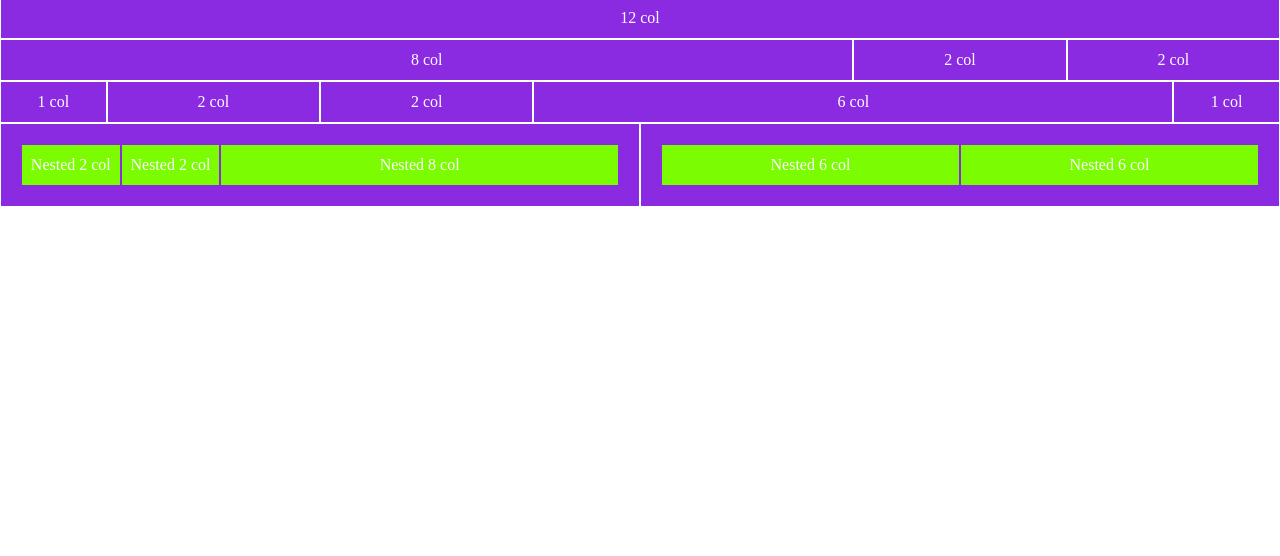
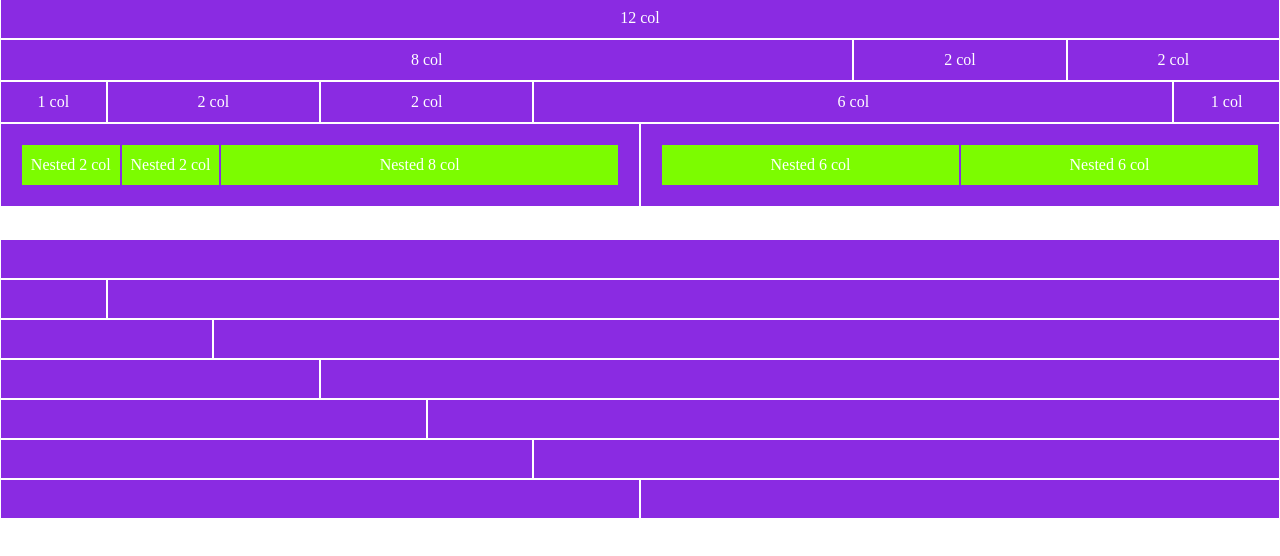
Before and after one commit to Gtp87/html-css-12bool, a plain HTML site: page index.html in a window 1280 px wide. Shown: the part 124-680 px from the top of the page. Drawn offline with Linux system fonts and the light colour scheme.

Commit message:
aggiunta seconda parte

```diff
--- a/css/style.css
+++ b/css/style.css
@@ -19,3 +19,8 @@ html {
     background-color:lawngreen;
     border: 1px solid blueviolet;
 }
+
+
+.margin {
+    margin-top: 2em;
+}
--- a/index.html
+++ b/index.html
@@ -59,7 +59,33 @@
                 <div class="col-6 nested">Nested 6 col</div>
               </div>
           </div>
-
+        </div>
+    <div class="row margin">
+        <div class="col-12"></div>
+    </div>
+    <div class="row">
+        <div class="col-1"></div>
+        <div class="col-11"></div>
+    </div>
+    <div class="row">
+        <div class="col-2"></div>
+        <div class="col-10"></div>
+    </div>
+    <div class="row">
+        <div class="col-3"></div>
+        <div class="col-9"></div>
+    </div>
+    <div class="row">
+        <div class="col-4"></div>
+        <div class="col-8"></div>
+    </div>
+    <div class="row">
+        <div class="col-5"></div>
+        <div class="col-7"></div>
+    </div>
+    <div class="row">
+        <div class="col-6"></div>
+        <div class="col-6"></div>
     </div>
 </body>
 </html>
```
